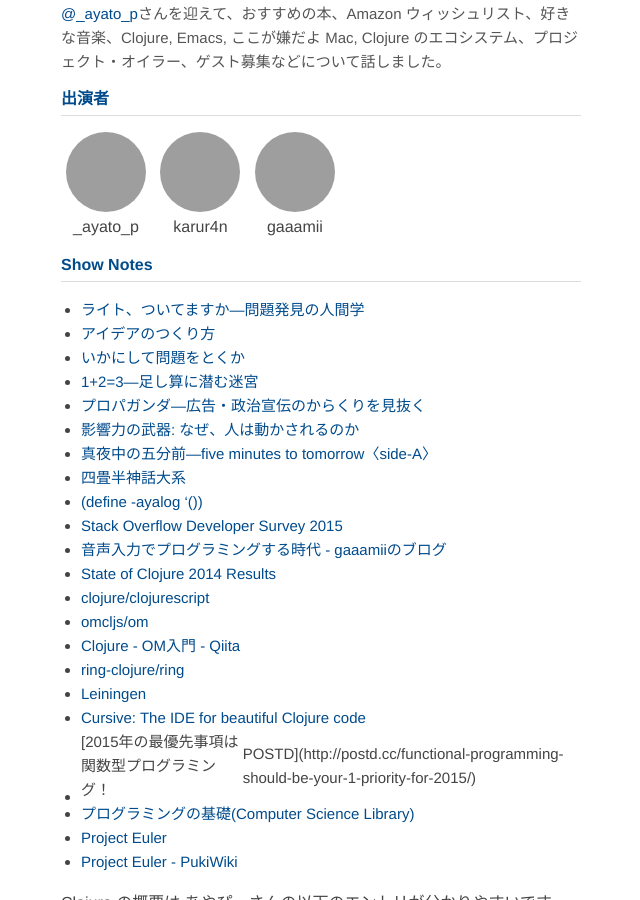
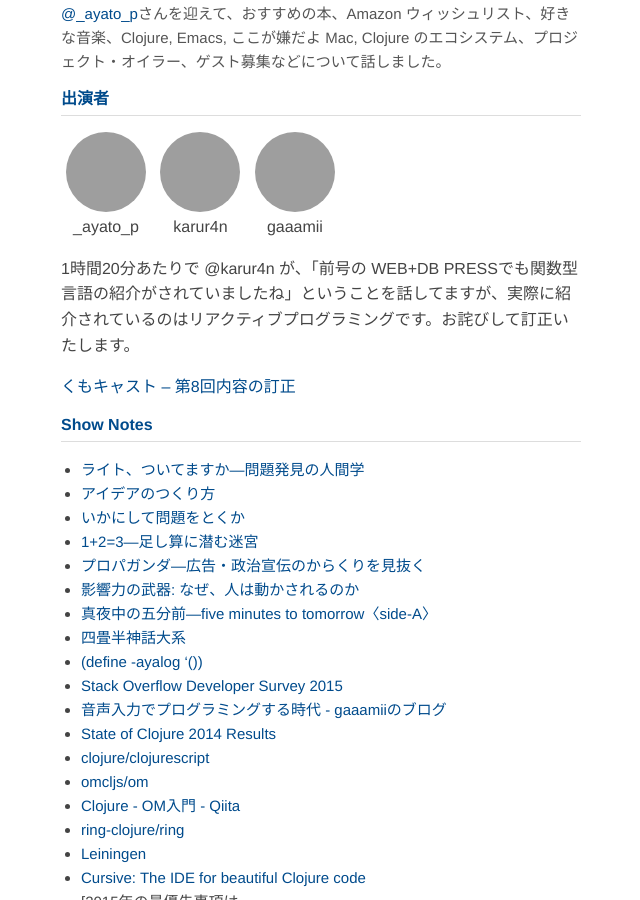
Before and after one commit to kumocast/kumocast.github.io, a Jekyll site: the page built from _posts/2015-05-09-welcome-ayato_p-second.md, in a window 1280 px wide and 900 px high, scrolled down 562 px, cut to the strip 0-900 px from the top of the window. Shown: the whole strip, without its empty margins (344-984 px from the left). Built offline with Jekyll 4.4.1, drawn with Linux system fonts in a browser that asks for light colours; nearby versions of some CDN libraries; Markdown is read by kramdown in place of the engine named in the settings; grey boxes are pictures that could not be loaded.

Commit message:
第8回ポストに訂正を追加する

```diff
--- a/_posts/2015-05-09-welcome-ayato_p-second.md
+++ b/_posts/2015-05-09-welcome-ayato_p-second.md
@@ -8,6 +8,10 @@ audio: http://kumocast.jp/audios/08.mp3
 description: <a href="http://twitter.com/_ayato_p" target="blank">@_ayato_p</a>さんを迎えて、おすすめの本、Amazon ウィッシュリスト、好きな音楽、Clojure, Emacs, ここが嫌だよ Mac, Clojure のエコシステム、プロジェクト・オイラー、ゲスト募集などについて話しました。
 number: 8
 ---
+
+1時間20分あたりで @karur4n が、「前号の WEB+DB PRESSでも関数型言語の紹介がされていましたね」ということを話してますが、実際に紹介されているのはリアクティブプログラミングです。お詫びして訂正いたします。
+
+[くもキャスト – 第8回内容の訂正](http://blog.kumocast.jp/post/118597525136/8)
 
 ### Show Notes
 
```
